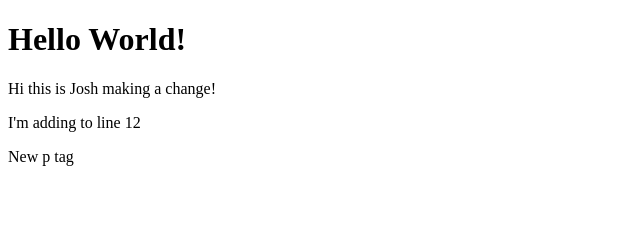
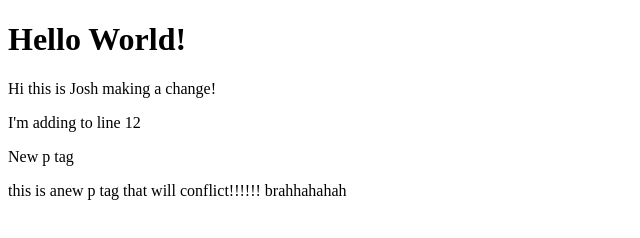
Before and after one commit to Dojo-StephanieM/MarchGItSession2, a plain HTML site: page index.html in a window 1280 px wide. Shown: the whole page, without its empty margins (0-640 px from the left). Drawn offline with Linux system fonts and the light colour scheme.

Commit message:
added my p tag

```diff
--- a/index.html
+++ b/index.html
@@ -12,6 +12,7 @@
 
   <p>I'm adding to line 12</p>
   <p>New p tag</p>
+  <p>this is anew p tag that will conflict!!!!!! brahhahahah</p>
 
 </body>
 </html>
```
